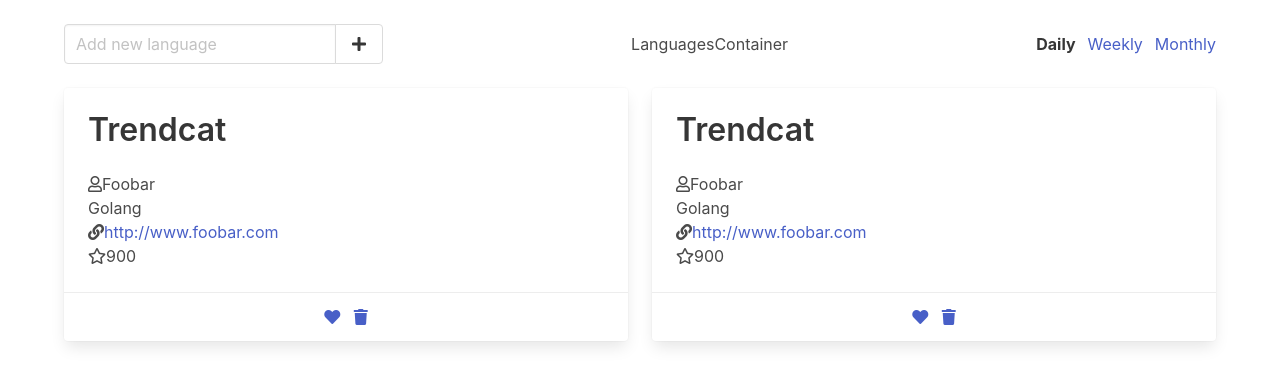
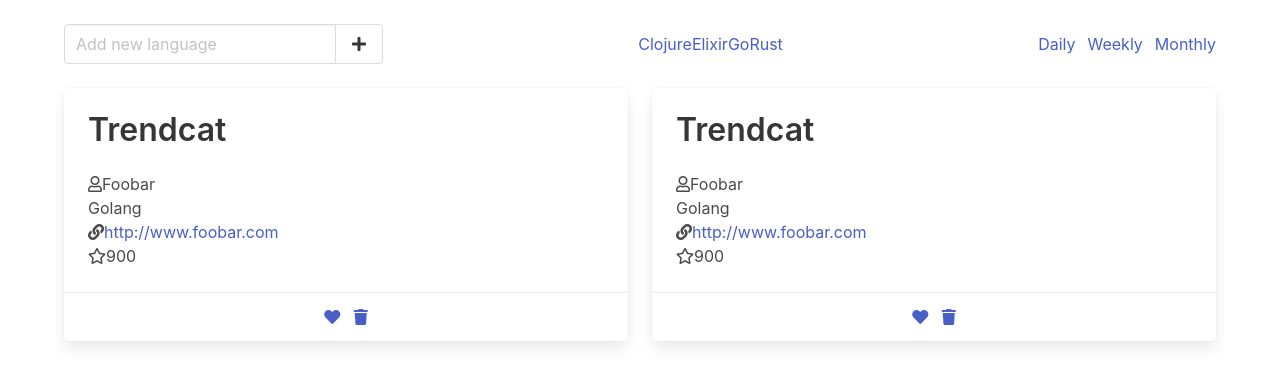
Before and after one commit to lucasweiblen/react-github-explorer, a React (Create React App) app: page / in a window 1280 px wide. Shown: the top 386 px of the page. Built offline with nearby package versions, Linux system fonts and the light colour scheme; some icons are missing.

Commit message:
improve frequency related stuff

```diff
--- a/src/NewApp.js
+++ b/src/NewApp.js
@@ -2,6 +2,10 @@ import React, {Component} from 'react';
 import 'bulma/css/bulma.css';
 //import AddLanguageFormWithHooks from './components/AddLanguageFormWithHooks';
 //import Explorer from './components/Explorer';
+
+const languages = ['Clojure', 'Elixir', 'Go', 'Rust'];
+const frequencies = ['Daily', 'Weekly', 'Monthly'];
+
 function AddNewLangForm() {
   return (
     <div class="level-left">
@@ -21,24 +25,30 @@ function AddNewLangForm() {
   );
 }
 
-function LanguagesContainer() {
-  return <div>LanguagesContainer</div>;
+function LanguagesContainer({languages}) {
+  const langs = languages.map((val, key) => {
+    return (
+      <a href="#" key={key}>
+        {val}
+      </a>
+    );
+  });
+
+  return <div>{langs}</div>;
 }
 
-function FrequencyContainer() {
-  return (
-    <div class="level-right">
+function FrequencyContainer({frequencies}) {
+  const freq = frequencies.map((val, key) => {
+    return (
       <p class="level-item">
-        <strong>Daily</strong>
+        <a href="#" key={key}>
+          {val}
+        </a>
       </p>
-      <p class="level-item">
-        <a>Weekly</a>
-      </p>
-      <p class="level-item">
-        <a>Monthly</a>
-      </p>
-    </div>
-  );
+    );
+  });
+
+  return <div class="level-right">{freq}</div>;
 }
 
 function Project() {
@@ -103,17 +113,23 @@ function ProjectsContainer() {
   );
 }
 
+function MainNavbar() {
+  return (
+    <nav class="level">
+      <AddNewLangForm />
+      <LanguagesContainer languages={languages} />
+      <FrequencyContainer frequencies={frequencies} />
+    </nav>
+  );
+}
+
 class NewApp extends Component {
   render() {
     return (
       <div className="App">
         <div className="block" />
         <div className="container">
-          <nav class="level">
-            <AddNewLangForm />
-            <LanguagesContainer />
-            <FrequencyContainer />
-          </nav>
+          <MainNavbar />
           <div class="block" />
           <ProjectsContainer />
         </div>
```
